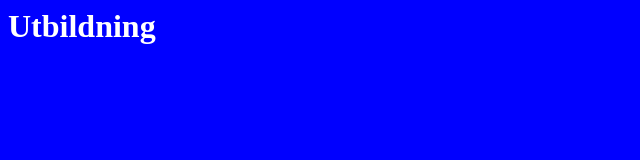
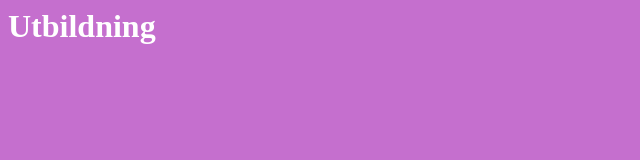
Before and after one commit to vlisav/resume-js, a plain HTML site: page CVtest/CV.html in a window 1280 px wide. Shown: the whole page, without its empty margins (0-640 px from the left). Drawn offline with Linux system fonts and the light colour scheme.

Commit message:
Testing merge conflicts
Did a minor change in the css to test a merge conflict.

```diff
--- a/CVtest/css/CV.css
+++ b/CVtest/css/CV.css
@@ -1,5 +1,5 @@
 body{
-  background-color: blue;
+  background-color: #c56fce;
   color: white;
 }
 p{
```
